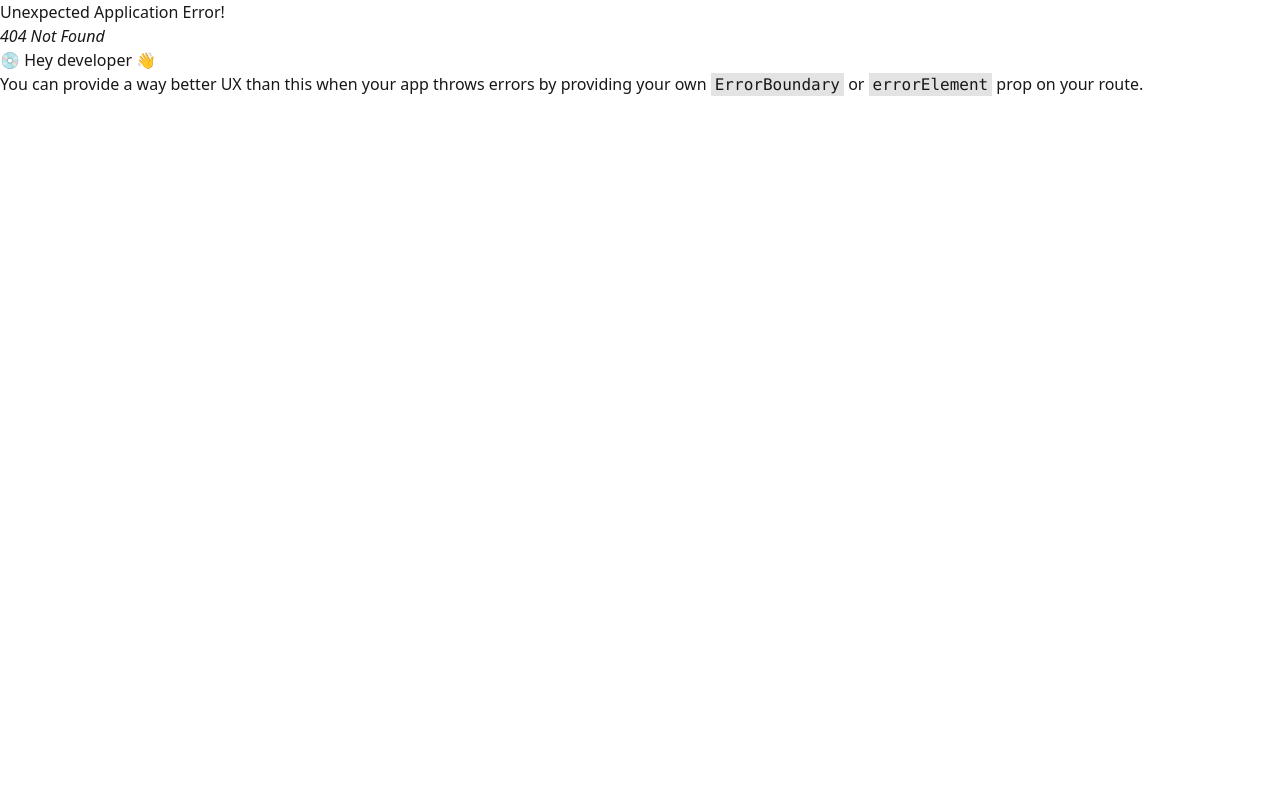
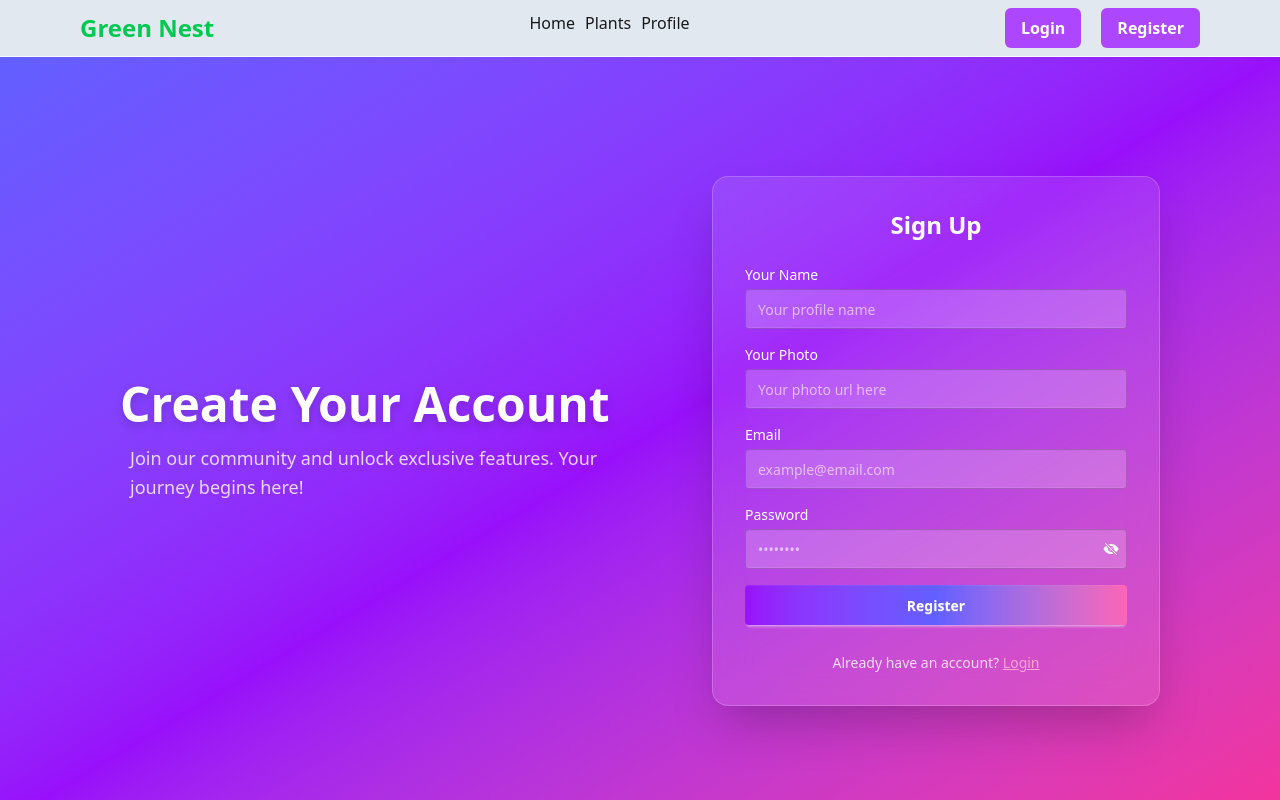
Before and after one commit to Reazul87/REACT_ASSIGNMENT_B12A09, a React (Vite) app: page /register in a window 1280 px wide. Before the commit this address had no page. Shown: the top 800 px of the page. Built offline with nearby package versions, Linux system fonts and the light colour scheme.

Commit message:
REGISTER_PAGE

```diff
--- /dev/null
+++ b/src/Pages/Register.jsx
@@ -0,0 +1,108 @@
+import React, { useState } from "react";
+import { Link } from "react-router";
+import MyContainer from "../Components/MyContainer";
+import { FaEye } from "react-icons/fa";
+import { IoEyeOff } from "react-icons/io5";
+
+const Register = () => {
+  const [show, setShow] = useState(true);
+
+  return (
+    <div className="min-h-[96vh] flex items-center justify-center bg-gradient-to-br from-indigo-500 via-purple-600 to-pink-500 relative overflow-hidden">
+      <title>Register</title>
+
+      <MyContainer>
+        <div className="relative z-10 flex flex-col lg:flex-row items-center justify-between gap-10 p-5 lg:p-10 text-white">
+          <div className="max-w-lg text-center lg:text-left">
+            <h1 className="text-3xl md:text-5xl font-extrabold drop-shadow-lg">
+              Create Your Account
+            </h1>
+            <p className="mt-4 text-md md:text-lg text-white/80 leading-relaxed px-2.5">
+              Join our community and unlock exclusive features. Your journey
+              begins here!
+            </p>
+          </div>
+
+          <div className="w-full max-w-md backdrop-blur-lg bg-white/10 border border-white/20 shadow-2xl rounded-2xl p-5 md:p-8">
+            <h2 className="text-xl md:text-2xl font-semibold mb-6 text-center text-white">
+              Sign Up
+            </h2>
+
+            <form className="space-y-4">
+              <div>
+                <label className="block text-sm font-medium mb-1">
+                  Your Name
+                </label>
+                <input
+                  required
+                  type="text"
+                  name="name"
+                  placeholder="Your profile name"
+                  className="input input-bordered w-full bg-white/20 text-white placeholder-white/60 focus:outline-none focus:ring-2 focus:ring-pink-400"
+                />
+              </div>
+
+              <div>
+                <label className="block text-sm font-medium mb-1">
+                  Your Photo
+                </label>
+                <input
+                  type="text"
+                  name="photo"
+                  placeholder="Your photo url here"
+                  className="input input-bordered w-full bg-white/20 text-white placeholder-white/60 focus:outline-none focus:ring-2 focus:ring-pink-400"
+                />
+              </div>
+
+              <div>
+                <label className="block text-sm font-medium mb-1">Email</label>
+                <input
+                  type="email"
+                  name="email"
+                  placeholder="example@email.com"
+                  className="input input-bordered w-full bg-white/20 text-white placeholder-white/60 focus:outline-none focus:ring-2 focus:ring-pink-400"
+                />
+              </div>
+
+              <div className="relative">
+                <label className="block text-sm font-medium mb-1">
+                  Password
+                </label>
+                <input
+                  type={show ? "text" : "password"}
+                  name="password"
+                  placeholder="••••••••"
+                  className="input input-bordered w-full bg-white/20 text-white placeholder-white/60 focus:outline-none focus:ring-2 focus:ring-pink-400"
+                />
+                <span
+                  onClick={() => setShow(!show)}
+                  className="absolute right-2 top-9 cursor-pointer z-50"
+                >
+                  {!show ? <FaEye /> : <IoEyeOff />}
+                </span>
+              </div>
+
+              <button type="submit" className="my-btn">
+                Register
+              </button>
+
+              <div className="text-center mt-3">
+                <p className="text-sm text-white/80">
+                  Already have an account?{" "}
+                  <Link
+                    to="/login"
+                    className="text-pink-300 hover:text-white font-medium underline"
+                  >
+                    Login
+                  </Link>
+                </p>
+              </div>
+            </form>
+          </div>
+        </div>
+      </MyContainer>
+    </div>
+  );
+};
+
+export default Register;
```
Also changed, not shown: src/Routers/Routers.jsx (+5 -5 lines).
